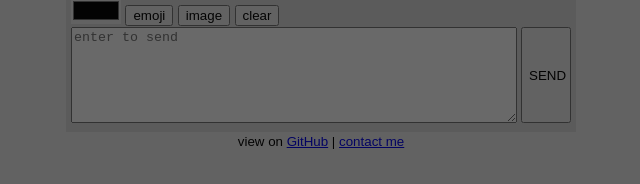
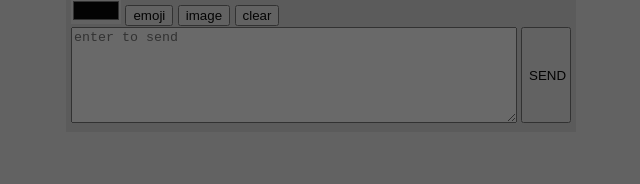
Before and after one commit to caseyagil/ochat, a website: page www/index.html in a window 1280 px wide. Shown: the part 518-702 px from the top of the page, without its empty margins (319-959 px from the left). Drawn offline with nearby package versions, Linux system fonts and the light colour scheme; no server answers.

Commit message:
updated stages of what I want

```diff
--- a/www/index.html
+++ b/www/index.html
@@ -38,9 +38,6 @@
                 <input type="button" value="OK" id="loginBtn" />
             </div>
         </div>
-        <footer>
-            <small>view on <a href="https://github.com/caseyagil/ochat">GitHub</a> | <a href="mailto:caseygil@icloud.com">contact me</a></small>
-        </footer>
         <script src="/socket.io/socket.io.js"></script>
         <script src="scripts/ochat.js"></script>
 
```
Also changed, not shown: README.md.
